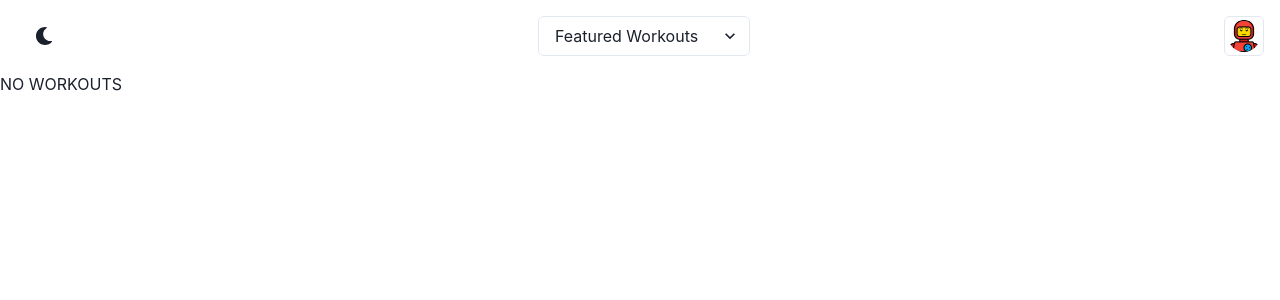
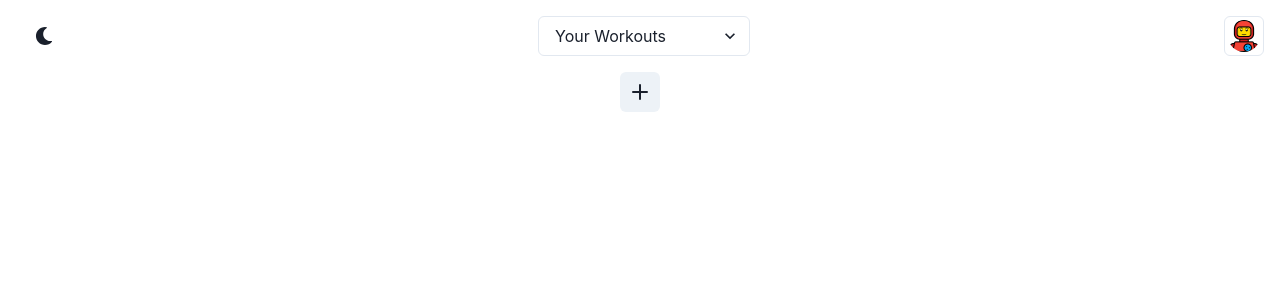
Before and after one commit to puppymagnet/train.ai, a React (Create React App) app: page /your-workouts in a window 1280 px wide. Shown: the top 300 px of the page. Built offline with nearby package versions, Linux system fonts and the light colour scheme.

Commit message:
FIX shows correct label after refresh

```diff
--- a/src/components/HigherOrder/Common/NavBar/NavDropDown/NavDropDown.tsx
+++ b/src/components/HigherOrder/Common/NavBar/NavDropDown/NavDropDown.tsx
@@ -3,25 +3,39 @@ import {
     Box,
     Select
 } from "@chakra-ui/react";
-import { useNavigate } from "react-router-dom";
+import { useLocation, useNavigate } from "react-router-dom";
 
-import { navigationOptions } from './NavDropDownOptions';
+import { navOption, navigationOptions } from './NavDropDownOptions';
 
 const NavDropDown = () => {
     const navigate = useNavigate();
+    const location = useLocation();
+    const getRouteName = (pathName:string, navigationOptions: navOption[]) => {
+        const routeLabel = navigationOptions.find(navOption =>
+            navOption.route === pathName.slice(1)
+        )?.label;
+        console.log(`path: ${pathName.slice(1, -1)}`)
+        if (!!routeLabel) { return routeLabel };
+        return navigationOptions[0].label
+    };
+    const currentRoute = getRouteName(location.pathname, navigationOptions);
+
     const handleSelectionChange = (route:string) => {
         navigate('/' + route);
     };
+
+    console.info()
 
     return (
     <Box p='4'>
         <Select
             onChange={(e) => handleSelectionChange(e.target.value)}
+            placeholder={currentRoute}
         >
-            {navigationOptions.map((navOP) => {
+            {navigationOptions.filter(navOption => navOption.route !== location.pathname.slice(1)).map((navOption) => {
                 return (
-                    <option key={navOP.label} value={navOP.route}>
-                        {navOP.label}
+                    <option key={navOption.label} value={navOption.route}>
+                        {navOption.label}
                     </option>
                 )
             }
--- a/src/components/HigherOrder/Common/NavBar/NavDropDown/NavDropDownOptions.ts
+++ b/src/components/HigherOrder/Common/NavBar/NavDropDown/NavDropDownOptions.ts
@@ -1,5 +1,10 @@
-export const navigationOptions = [
+export const navigationOptions: navOption[] = [
     {label: 'Featured Workouts', route: 'featured'},
     {label: 'Your Workouts', route:'your-workouts'},
     {label: 'Performance Inisghts', route:'insights'},
 ]
+
+export type navOption = {
+    label: string;
+    route: string;
+};
--- a/src/screens/LandingScreen/YourWorkoutsScreen/YourWorkoutsScreen.tsx
+++ b/src/screens/LandingScreen/YourWorkoutsScreen/YourWorkoutsScreen.tsx
@@ -1,8 +1,61 @@
-import React from 'react'
+import React from 'react';
+import { AddIcon } from '@chakra-ui/icons';
+import {
+  Box,
+  Button,
+  Center,
+  Drawer,
+  DrawerOverlay,
+  DrawerBody,
+  DrawerContent,
+  DrawerCloseButton,
+  DrawerHeader,
+  DrawerFooter,
+  Heading,
+  IconButton,
+  useDisclosure
+} from '@chakra-ui/react';
 
 const YourWorkoutsScreen = () => {
+  const {
+    isOpen: createWorkoutDrawerIsOpen,
+    onOpen: createWorkoutDrawerOnOpen,
+    onClose: createWorkoutDrawerOnClose
+  } = useDisclosure();
+
+  const workouts = [];
+
   return (
-    <div>NO WORKOUTS</div>
+    <>
+      {workouts.length > 0 ? (
+      <Heading>Workouts</Heading>
+      ) : (
+        <Box>
+          <Center>
+            <IconButton aria-label="Add workout" onClick={createWorkoutDrawerOnOpen} icon={<AddIcon/>}/>
+            <Drawer
+              placement='bottom'
+              onClose={createWorkoutDrawerOnClose}
+              isOpen={createWorkoutDrawerIsOpen}
+              size={'full'}
+            >
+              <DrawerOverlay />
+              <DrawerContent>
+                <DrawerCloseButton />
+                <DrawerHeader>New Workout</DrawerHeader>
+                <DrawerBody>
+                </DrawerBody>
+                <DrawerFooter>
+                  <Button type='submit' form='my-form'>
+                    create workout
+                  </Button>
+                </DrawerFooter>
+              </DrawerContent>
+            </Drawer>
+          </Center>
+        </Box>
+      )}
+    </>
   )
 }
 
```
